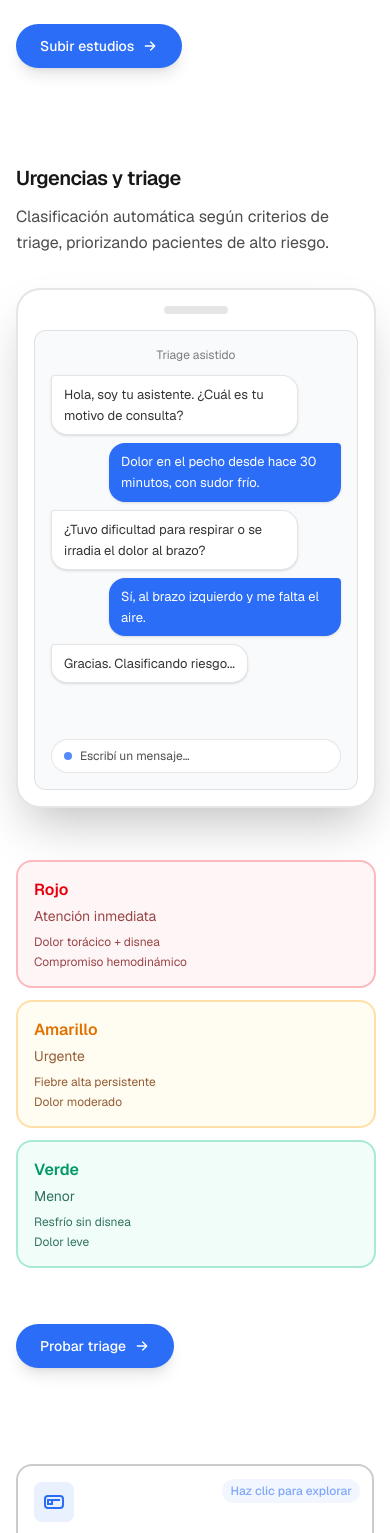
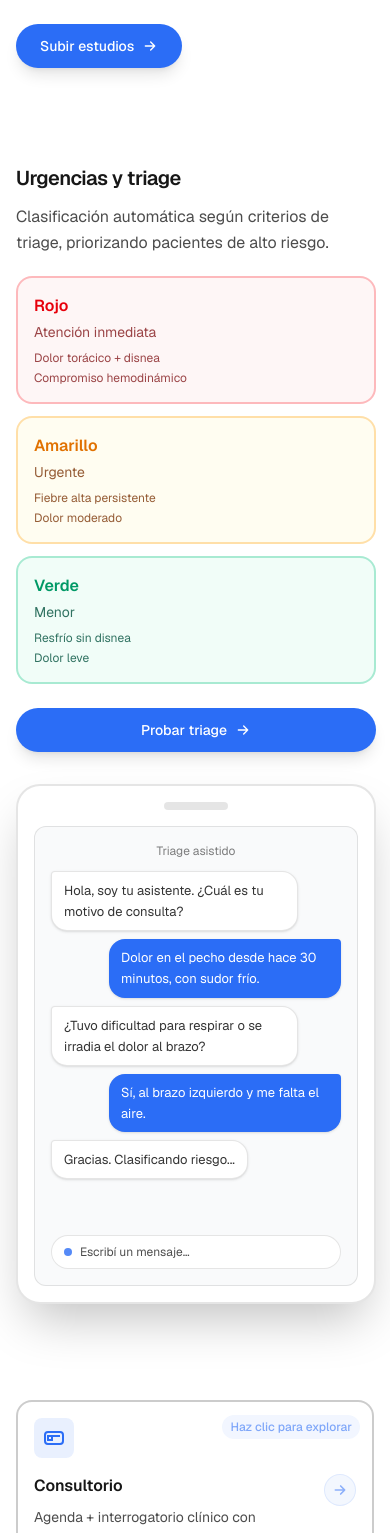
Before and after one commit to l-mendez/prent, a Next.js app: page / in a window 390 px wide. Shown: the part 3375-4908 px from the top of the page. Built offline with nearby package versions, Linux system fonts and the light colour scheme.

Commit message:
fix landing

```diff
--- a/app/(marketing)/page.tsx
+++ b/app/(marketing)/page.tsx
@@ -226,14 +226,14 @@ export default function Home() {
         <div className="grid gap-6 sm:gap-8 md:grid-cols-3 md:items-center">
           {/* Mobile order: 1) Title/desc 2) Files 3) Arrow 4) Summary 5) CTA */}
           {/* Heading + description */}
-          <div className="order-1 md:order-3 md:pl-4">
+          <div className="order-1 md:order-1 md:col-start-1 md:col-span-3 md:row-start-1 md:pr-4">
             <h2 className="text-xl sm:text-2xl md:text-3xl font-semibold tracking-tight">Analizador de estudios</h2>
             <p className="mt-3 text-black/70 dark:text-white/70 leading-relaxed">
               Subí múltiples estudios (PDFs, imágenes, informes). Nuestra IA los procesa y genera un resumen clínico.
             </p>
           </div>
           {/* Left: File/Image symbols collage */}
-          <div className="order-2 md:order-1">
+          <div className="order-2 md:order-3 md:col-start-1 md:row-start-2">
             <div className="grid grid-cols-3 sm:grid-cols-4 gap-3 sm:gap-4">
               {/* Card 1 - PDF */}
               <div className="col-span-1 rounded-xl border-2 border-black/15 dark:border-white/15 bg-white/70 dark:bg-white/8 p-4 flex items-center justify-center">
@@ -320,7 +320,7 @@ export default function Home() {
           </div>
 
           {/* Middle: Arrow */}
-          <div className="order-3 md:order-2 flex items-center justify-center">
+          <div className="order-3 md:order-4 md:col-start-2 md:row-start-2 flex items-center justify-center">
             <div className="rounded-full border border-black/15 dark:border-white/15 bg-white/60 dark:bg-white/10 p-3 sm:p-4 shadow-sm">
               <svg viewBox="0 0 24 24" fill="none" xmlns="http://www.w3.org/2000/svg" className="h-6 w-6 sm:h-7 sm:w-7 text-brand">
                 <path d="M5 12h14M13 6l6 6-6 6" stroke="currentColor" strokeWidth="2.5" strokeLinecap="round" strokeLinejoin="round"/>
@@ -329,7 +329,7 @@ export default function Home() {
           </div>
 
           {/* Right: Summary card */}
-          <div className="order-4 md:order-3 md:pl-4">
+          <div className="order-4 md:order-2 md:col-start-3 md:row-start-2 md:pl-4">
             <div className="mt-2 sm:mt-5 rounded-2xl border-2 border-black/15 dark:border-white/15 bg-white/70 dark:bg-white/8 p-4">
               <h3 className="text-base sm:text-lg font-semibold">Resumen de hallazgos</h3>
               <ul className="mt-3 space-y-3 text-sm sm:text-base">
@@ -349,7 +349,7 @@ export default function Home() {
             </div>
           </div>
           {/* CTA - after summary on mobile, bottom row on desktop */}
-          <div className="order-5 md:order-3 md:col-span-3">
+          <div className="order-5 md:order-4 md:col-span-3">
             <Link
               href="/estudios"
               className="mt-2 sm:mt-4 inline-flex items-center justify-center rounded-full bg-brand px-6 sm:px-8 py-3 sm:py-4 text-white font-medium shadow-lg transition-all duration-200 ease-out hover:brightness-110 hover:shadow-xl hover:shadow-brand/30 hover:scale-105 active:scale-95 text-sm sm:text-base"
@@ -373,13 +373,54 @@ export default function Home() {
       <section id="urgencias" className="mx-auto max-w-7xl px-4 sm:px-6 py-12 sm:py-16 md:py-20">
         <div className="grid gap-8 sm:gap-10 md:grid-cols-2 md:items-start">
           {/* Mobile order: 1) Title 2) Desc 3) Tablet chat 4) Triage 5) CTA */}
-          {/* Header (title + description) */}
-          <div className="order-1 md:order-2 md:col-start-2">
+          {/* Right column: title, description, triage, CTA */}
+          <div className="order-1 md:order-2 md:col-start-2 md:row-start-1 flex flex-col">
             <h2 className="text-xl sm:text-2xl md:text-3xl font-semibold tracking-tight">Urgencias y triage</h2>
             <p className="mt-3 text-black/70 dark:text-white/70 leading-relaxed">Clasificación automática según criterios de triage, priorizando pacientes de alto riesgo.</p>
+            <div className="mt-5 grid grid-cols-1 sm:grid-cols-3 gap-3 sm:gap-4">
+              <div className="rounded-2xl border-2 border-red-500/30 bg-red-50/70 dark:bg-red-500/10 p-4">
+                <h3 className="font-semibold text-red-600 dark:text-red-400">Rojo</h3>
+                <p className="mt-1 text-sm text-red-900/80 dark:text-red-200/90">Atención inmediata</p>
+                <ul className="mt-2 text-xs space-y-1 text-red-900/80 dark:text-red-200/90">
+                  <li>Dolor torácico + disnea</li>
+                  <li>Compromiso hemodinámico</li>
+                </ul>
+              </div>
+              <div className="rounded-2xl border-2 border-amber-500/30 bg-amber-50/70 dark:bg-amber-500/10 p-4">
+                <h3 className="font-semibold text-amber-600 dark:text-amber-400">Amarillo</h3>
+                <p className="mt-1 text-sm text-amber-900/80 dark:text-amber-200/90">Urgente</p>
+                <ul className="mt-2 text-xs space-y-1 text-amber-900/80 dark:text-amber-200/90">
+                  <li>Fiebre alta persistente</li>
+                  <li>Dolor moderado</li>
+                </ul>
+              </div>
+              <div className="rounded-2xl border-2 border-emerald-500/30 bg-emerald-50/70 dark:bg-emerald-500/10 p-4">
+                <h3 className="font-semibold text-emerald-600 dark:text-emerald-400">Verde</h3>
+                <p className="mt-1 text-sm text-emerald-900/80 dark:text-emerald-200/90">Menor</p>
+                <ul className="mt-2 text-xs space-y-1 text-emerald-900/80 dark:text-emerald-200/90">
+                  <li>Resfrío sin disnea</li>
+                  <li>Dolor leve</li>
+                </ul>
+              </div>
+            </div>
+            <Link
+              href="/urgencias"
+              className="mt-6 inline-flex items-center justify-center rounded-full bg-brand px-6 sm:px-8 py-3 sm:py-4 text-white font-medium shadow-lg transition-all duration-200 ease-out hover:brightness-110 hover:shadow-xl hover:shadow-brand/30 hover:scale-105 active:scale-95 text-sm sm:text-base"
+            >
+              Probar triage
+              <svg
+                className="ml-2 h-4 w-4 transition-transform duration-200 ease-out"
+                viewBox="0 0 24 24"
+                fill="none"
+                xmlns="http://www.w3.org/2000/svg"
+                aria-hidden="true"
+              >
+                <path d="M5 12h14M13 6l6 6-6 6" stroke="currentColor" strokeWidth="2" strokeLinecap="round" strokeLinejoin="round"/>
+              </svg>
+            </Link>
           </div>
           {/* Tablet with chat */}
-          <div className="order-2 md:order-1 md:col-start-1 flex justify-center md:justify-start">
+          <div className="order-2 md:order-1 md:col-start-1 md:row-start-1 flex justify-center md:justify-start">
             <div className="w-[360px] sm:w-[420px] rounded-[1.5rem] border-2 border-black/10 dark:border-white/10 bg-white dark:bg-white/5 p-4 shadow-2xl">
               {/* Camera + bezel */}
               <div className="mx-auto mb-4 h-2 w-16 rounded-full bg-black/10 dark:bg-white/10" />
@@ -409,53 +450,7 @@ export default function Home() {
               </div>
             </div>
           </div>
-          {/* Triage classification */}
-          <div className="order-3 md:order-2 md:col-start-2">
-            <div className="mt-5 grid grid-cols-1 sm:grid-cols-3 gap-3 sm:gap-4">
-              <div className="rounded-2xl border-2 border-red-500/30 bg-red-50/70 dark:bg-red-500/10 p-4">
-                <h3 className="font-semibold text-red-600 dark:text-red-400">Rojo</h3>
-                <p className="mt-1 text-sm text-red-900/80 dark:text-red-200/90">Atención inmediata</p>
-                <ul className="mt-2 text-xs space-y-1 text-red-900/80 dark:text-red-200/90">
-                  <li>Dolor torácico + disnea</li>
-                  <li>Compromiso hemodinámico</li>
-                </ul>
-              </div>
-              <div className="rounded-2xl border-2 border-amber-500/30 bg-amber-50/70 dark:bg-amber-500/10 p-4">
-                <h3 className="font-semibold text-amber-600 dark:text-amber-400">Amarillo</h3>
-                <p className="mt-1 text-sm text-amber-900/80 dark:text-amber-200/90">Urgente</p>
-                <ul className="mt-2 text-xs space-y-1 text-amber-900/80 dark:text-amber-200/90">
-                  <li>Fiebre alta persistente</li>
-                  <li>Dolor moderado</li>
-                </ul>
-              </div>
-              <div className="rounded-2xl border-2 border-emerald-500/30 bg-emerald-50/70 dark:bg-emerald-500/10 p-4">
-                <h3 className="font-semibold text-emerald-600 dark:text-emerald-400">Verde</h3>
-                <p className="mt-1 text-sm text-emerald-900/80 dark:text-emerald-200/90">Menor</p>
-                <ul className="mt-2 text-xs space-y-1 text-emerald-900/80 dark:text-emerald-200/90">
-                  <li>Resfrío sin disnea</li>
-                  <li>Dolor leve</li>
-                </ul>
-              </div>
-            </div>
-          </div>
-          {/* CTA */}
-          <div className="order-4 md:order-2 md:col-start-2">
-            <Link
-              href="/urgencias"
-              className="mt-6 inline-flex items-center justify-center rounded-full bg-brand px-6 sm:px-8 py-3 sm:py-4 text-white font-medium shadow-lg transition-all duración-200 ease-out hover:brightness-110 hover:shadow-xl hover:shadow-brand/30 hover:scale-105 active:scale-95 text-sm sm:text-base"
-            >
-              Probar triage
-              <svg
-                className="ml-2 h-4 w-4 transition-transform duración-200 ease-out"
-                viewBox="0 0 24 24"
-                fill="none"
-                xmlns="http://www.w3.org/2000/svg"
-                aria-hidden="true"
-              >
-                <path d="M5 12h14M13 6l6 6-6 6" stroke="currentColor" strokeWidth="2" strokeLinecap="round" strokeLinejoin="round"/>
-              </svg>
-            </Link>
-          </div>
+          {/* Removed separate triage and CTA wrappers in favor of the right column above */}
         </div>
       </section>
 
```
